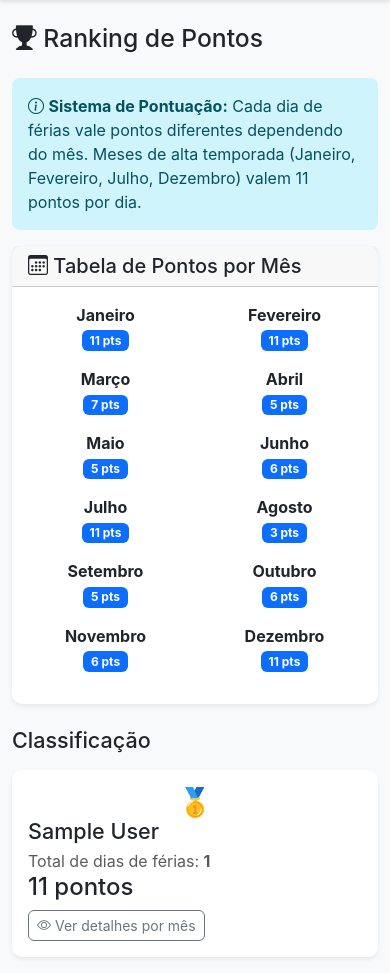
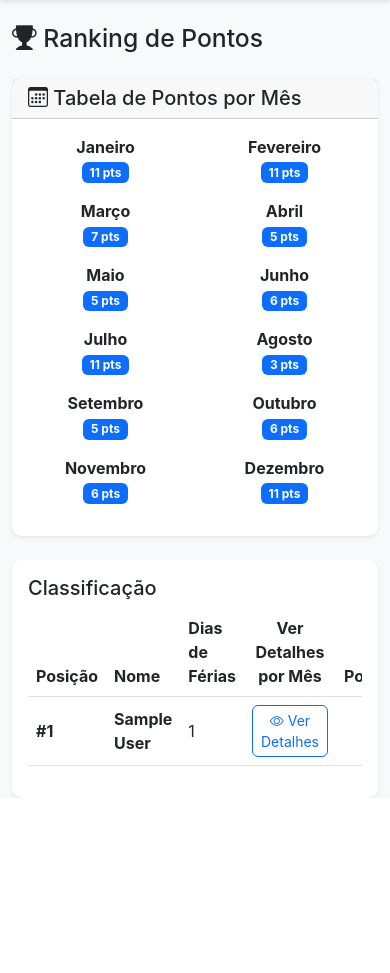
Before and after one commit to Corolario/ferias, a Flask app: page /ranking in a window 390 px wide. Shown: the part 56-1029 px from the top of the page. After the commit the page ends 854 px from the top, so only its background shows below. Run offline with Flask 3, Linux system fonts and the light colour scheme; a user stored in the database is signed in; tables that the repository leaves empty hold one stand-in row (values such as "Sample post"); some libraries are stand-ins or nearby versions.

Commit message:
Melhorar interface com tabelas e modal de detalhes
Mudanças na interface do usuário:

1. Períodos de Férias (ferias.html):
   - Convertido de lista para tabela
   - Adicionadas colunas: Nome, Início, Fim, Nº de Dias, Ações
   - Calculado número de dias automaticamente
   - Melhor organização visual dos dados

2. Lista de Funcionários (funcionarios.html):
   - Convertido de lista para tabela
   - Colunas: Nome, Ações
   - Layout mais limpo e profissional

3. Ranking de Pontos (ranking.html):
   - Removida mensagem informativa do sistema de pontuação
   - Removidas medalhas (🥇🥈🥉)
   - Classificação convertida para tabela
   - Colunas: Posição, Nome, Dias de Férias, Ver Detalhes por Mês, Pontos
   - Detalhes por mês agora abrem em modal Bootstrap
   - Modal mostra tabela detalhada com: Mês, Dias, Pts/Dia, Total
   - Melhor UX com modal centralizado

4. Lógica de backend (app.py):
   - Adicionado cálculo de número de dias em ferias()
   - Usa pandas para calcular diferença de datas

Benefícios:
- Interface mais profissional e organizada
- Tabelas facilitam leitura e comparação de dados
- Modal para detalhes evita poluição visual
- Melhor responsividade em mobile
- Dados mais estruturados e fáceis de escanear

```diff
--- a/app.py
+++ b/app.py
@@ -219,7 +219,16 @@ def ferias():
 
     employees = employees_df.to_dict('records')
     vacations_df = models.get_vacations()
-    vacations = vacations_df.to_dict('records') if not vacations_df.empty else []
+
+    # Calcular número de dias para cada período de férias
+    if not vacations_df.empty:
+        import pandas as pd
+        vacations_df['start_date_obj'] = pd.to_datetime(vacations_df['start_date'], format='%d/%m/%Y')
+        vacations_df['end_date_obj'] = pd.to_datetime(vacations_df['end_date'], format='%d/%m/%Y')
+        vacations_df['num_days'] = (vacations_df['end_date_obj'] - vacations_df['start_date_obj']).dt.days + 1
+        vacations = vacations_df.to_dict('records')
+    else:
+        vacations = []
 
     return render_template('ferias.html', employees=employees, vacations=vacations)
 
--- a/templates/ranking.html
+++ b/templates/ranking.html
@@ -4,12 +4,6 @@
 
 {% block content %}
 <h2 class="mb-4"><i class="bi bi-trophy-fill"></i> Ranking de Pontos</h2>
-
-<div class="alert alert-info">
-    <i class="bi bi-info-circle"></i>
-    <strong>Sistema de Pontuação:</strong> Cada dia de férias vale pontos diferentes dependendo do mês.
-    Meses de alta temporada (Janeiro, Fevereiro, Julho, Dezembro) valem 11 pontos por dia.
-</div>
 
 <!-- Tabela de Pontos por Mês -->
 <div class="card shadow-sm mb-4">
@@ -34,58 +28,94 @@
 
 <!-- Ranking -->
 {% if ranking_data %}
-    <h4 class="mb-3">Classificação</h4>
+    <div class="card shadow-sm">
+        <div class="card-body">
+            <h5 class="card-title">Classificação</h5>
 
+            <div class="table-responsive">
+                <table class="table table-hover align-middle">
+                    <thead>
+                        <tr>
+                            <th>Posição</th>
+                            <th>Nome</th>
+                            <th>Dias de Férias</th>
+                            <th class="text-center">Ver Detalhes por Mês</th>
+                            <th class="text-end">Pontos</th>
+                        </tr>
+                    </thead>
+                    <tbody>
+                        {% for emp_data in ranking_data %}
+                        <tr>
+                            <td><strong>#{{ loop.index }}</strong></td>
+                            <td><strong>{{ emp_data.name }}</strong></td>
+                            <td>{{ emp_data.total_days }}</td>
+                            <td class="text-center">
+                                {% if emp_data.month_breakdown %}
+                                <button class="btn btn-sm btn-outline-primary" type="button"
+                                        data-bs-toggle="modal"
+                                        data-bs-target="#detailsModal{{ loop.index }}">
+                                    <i class="bi bi-eye"></i> Ver Detalhes
+                                </button>
+                                {% else %}
+                                <span class="text-muted">-</span>
+                                {% endif %}
+                            </td>
+                            <td class="text-end"><strong>{{ "{:,}".format(emp_data.total_points) }}</strong></td>
+                        </tr>
+                        {% endfor %}
+                    </tbody>
+                </table>
+            </div>
+        </div>
+    </div>
+
+    <!-- Modais de Detalhes -->
     {% for emp_data in ranking_data %}
-    <div class="card shadow-sm mb-3">
-        <div class="card-body">
-            <div class="row align-items-center">
-                <div class="col-md-1 text-center">
-                    {% if loop.index == 1 %}
-                        <h1 class="mb-0">🥇</h1>
-                    {% elif loop.index == 2 %}
-                        <h1 class="mb-0">🥈</h1>
-                    {% elif loop.index == 3 %}
-                        <h1 class="mb-0">🥉</h1>
-                    {% else %}
-                        <h4 class="mb-0">#{{ loop.index }}</h4>
-                    {% endif %}
+    {% if emp_data.month_breakdown %}
+    <div class="modal fade" id="detailsModal{{ loop.index }}" tabindex="-1" aria-labelledby="detailsModalLabel{{ loop.index }}" aria-hidden="true">
+        <div class="modal-dialog modal-dialog-centered">
+            <div class="modal-content">
+                <div class="modal-header">
+                    <h5 class="modal-title" id="detailsModalLabel{{ loop.index }}">
+                        <i class="bi bi-calendar3"></i> Detalhes de {{ emp_data.name }}
+                    </h5>
+                    <button type="button" class="btn-close" data-bs-dismiss="modal" aria-label="Close"></button>
                 </div>
-
-                <div class="col-md-6">
-                    <h4 class="mb-1">{{ emp_data.name }}</h4>
-                    <p class="mb-0 text-muted">
-                        Total de dias de férias: <strong>{{ emp_data.total_days }}</strong>
-                    </p>
+                <div class="modal-body">
+                    <table class="table table-sm">
+                        <thead>
+                            <tr>
+                                <th>Mês</th>
+                                <th class="text-center">Dias</th>
+                                <th class="text-center">Pts/Dia</th>
+                                <th class="text-end">Total</th>
+                            </tr>
+                        </thead>
+                        <tbody>
+                            {% for month in emp_data.month_breakdown %}
+                            <tr>
+                                <td><strong>{{ month.month_name }}</strong></td>
+                                <td class="text-center">{{ month.days }}</td>
+                                <td class="text-center">{{ month.points_per_day }}</td>
+                                <td class="text-end"><strong>{{ month.total_points }}</strong></td>
+                            </tr>
+                            {% endfor %}
+                        </tbody>
+                        <tfoot>
+                            <tr class="table-active">
+                                <td colspan="3"><strong>Total</strong></td>
+                                <td class="text-end"><strong>{{ emp_data.total_points }} pontos</strong></td>
+                            </tr>
+                        </tfoot>
+                    </table>
                 </div>
-
-                <div class="col-md-5 text-md-end">
-                    <h3 class="mb-2">{{ "{:,}".format(emp_data.total_points) }} pontos</h3>
-
-                    {% if emp_data.month_breakdown %}
-                    <button class="btn btn-sm btn-outline-secondary" type="button"
-                            data-bs-toggle="collapse"
-                            data-bs-target="#details-{{ loop.index }}">
-                        <i class="bi bi-eye"></i> Ver detalhes por mês
-                    </button>
-
-                    <div class="collapse mt-3" id="details-{{ loop.index }}">
-                        <div class="card card-body bg-light">
-                            <small>
-                                {% for month in emp_data.month_breakdown %}
-                                <div class="mb-1">
-                                    <strong>{{ month.month_name }}:</strong>
-                                    {{ month.days }} dias × {{ month.points_per_day }} pts = {{ month.total_points }} pontos
-                                </div>
-                                {% endfor %}
-                            </small>
-                        </div>
-                    </div>
-                    {% endif %}
+                <div class="modal-footer">
+                    <button type="button" class="btn btn-secondary" data-bs-dismiss="modal">Fechar</button>
                 </div>
             </div>
         </div>
     </div>
+    {% endif %}
     {% endfor %}
 
 {% else %}
```
Also changed, not shown: templates/ferias.html (+24 -13 lines), templates/funcionarios.html (+18 -5 lines).
